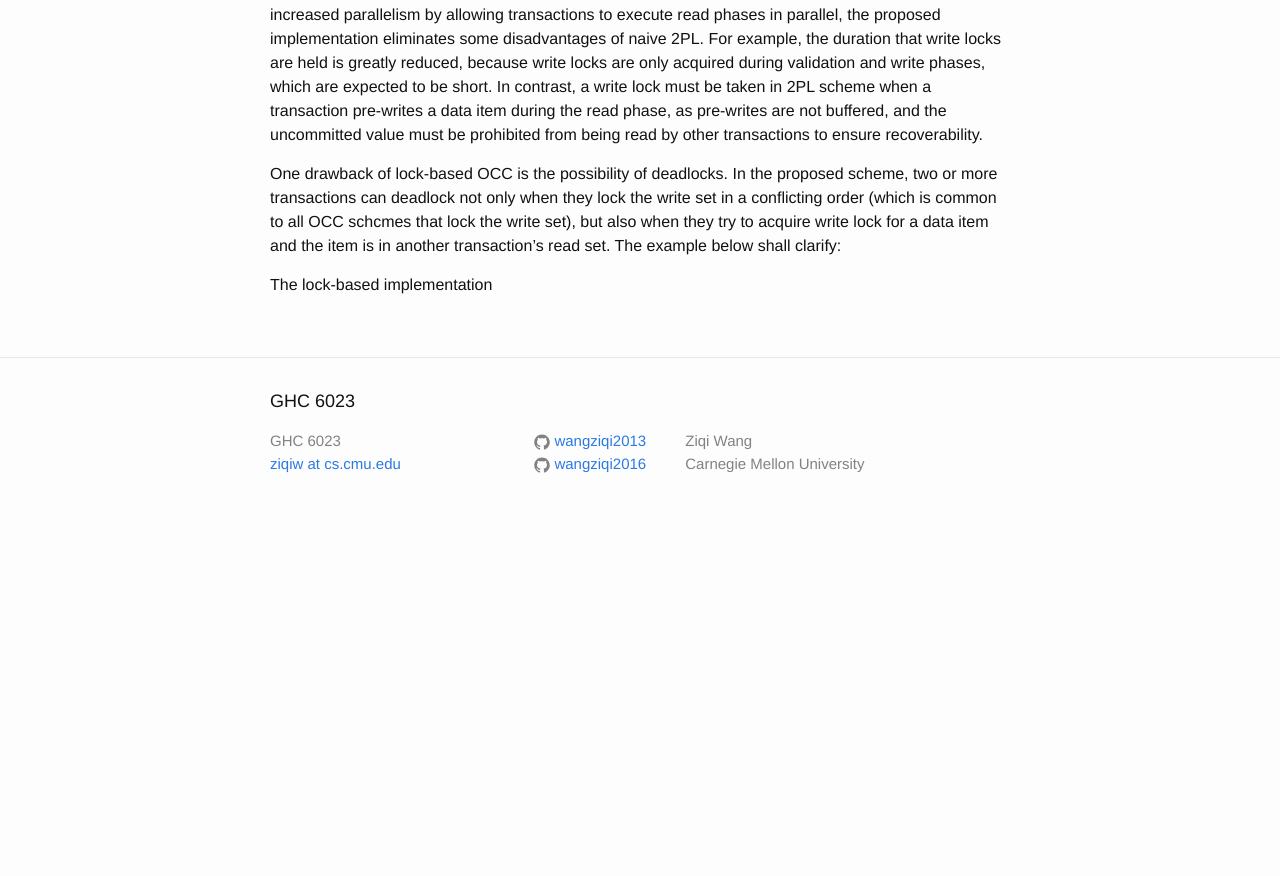
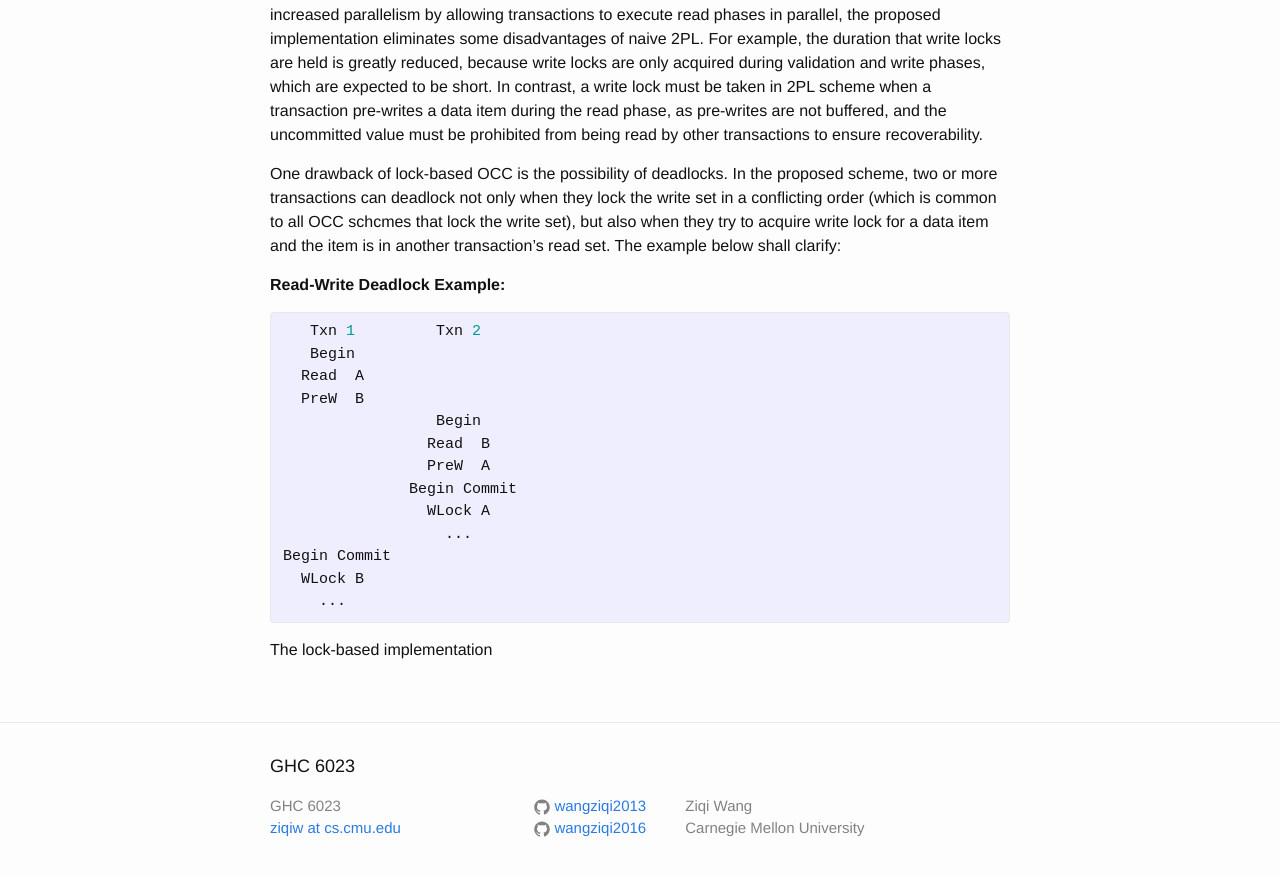
Before and after one commit to wangziqi2013/wangziqi2013.github.io, a Jekyll site: the page built from _posts/2018-04-09-Using-Dym-Adj-of-Serialization-Order-for-Real-Time-DBMS.markdown, in a window 1280 px wide and 900 px high, scrolled down 1464 px. Shown: the top 876 px of the window. Built offline with Jekyll 4.4.1, drawn with Linux system fonts in a browser that asks for light colours; before the commit the page ends 1999 px from its top, so only the background shows below that.

Commit message:
Adding example

```diff
--- a/_posts/2018-04-09-Using-Dym-Adj-of-Serialization-Order-for-Real-Time-DBMS.markdown
+++ b/_posts/2018-04-09-Using-Dym-Adj-of-Serialization-Order-for-Real-Time-DBMS.markdown
@@ -61,6 +61,21 @@ deadlock not only when they lock the write set in a conflicting order (which is
 that lock the write set), but also when they try to acquire write lock for a data item and the item is in
 another transaction's read set. The example below shall clarify:
 
-
+**Read-Write Deadlock Example:**
+{% highlight C %}
+   Txn 1         Txn 2
+   Begin
+  Read  A
+  PreW  B
+                 Begin
+                Read  B
+                PreW  A
+              Begin Commit
+                WLock A
+                  ...
+Begin Commit
+  WLock B
+    ...
+{% endhighlight %}
 
 The lock-based implementation
```
